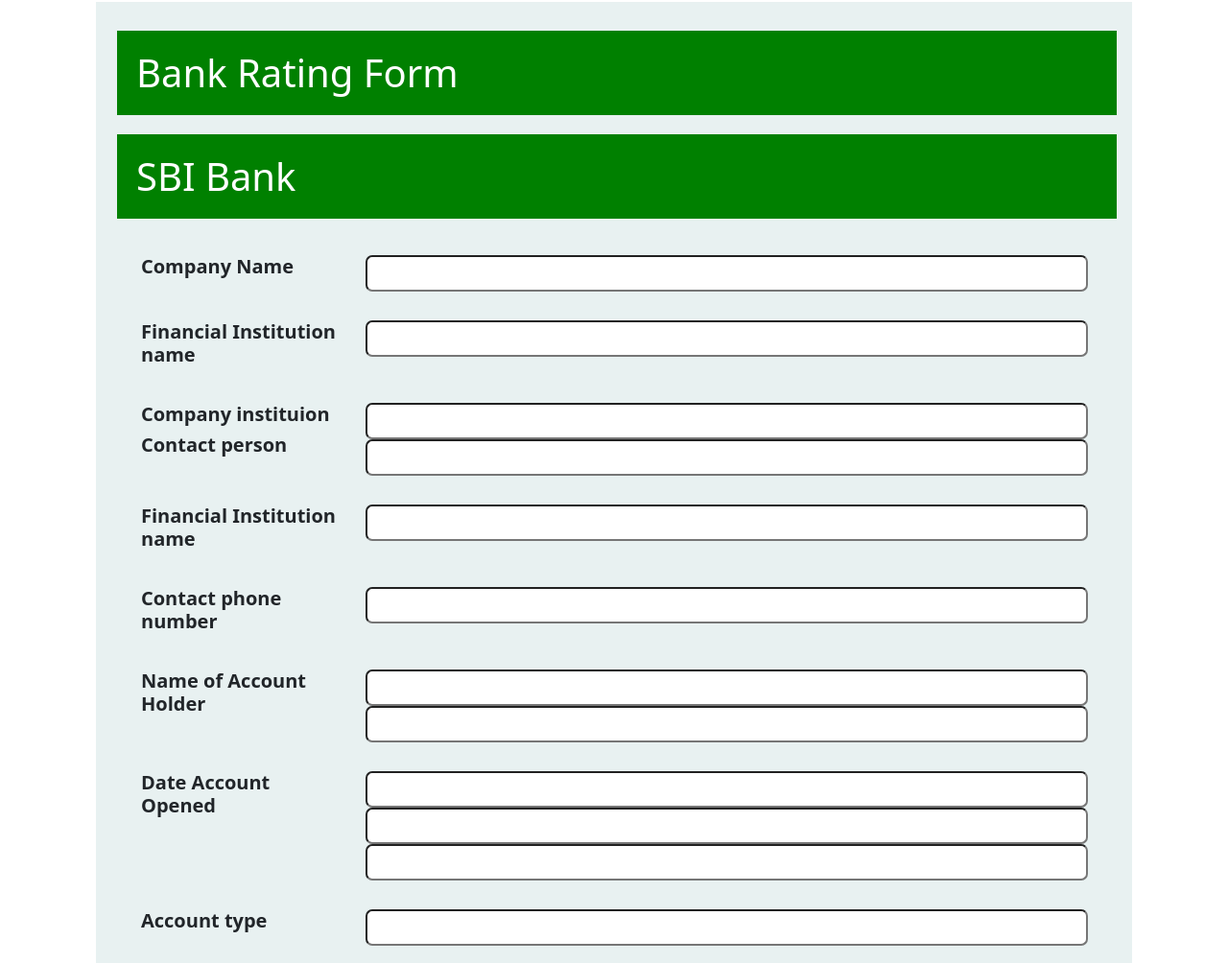
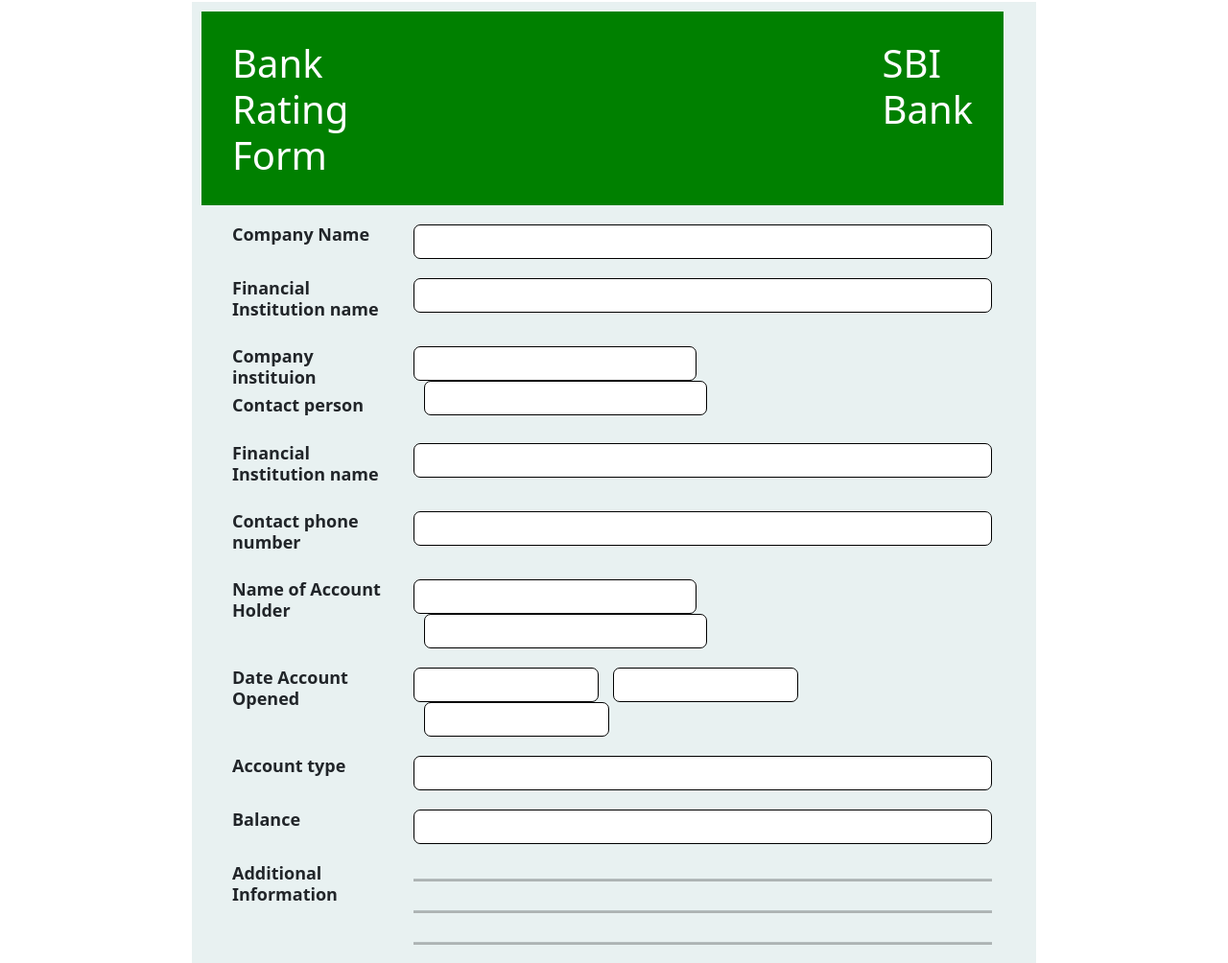
Before and after one commit to Ajaykumar5757/Bank-Rating-Form, a plain HTML site: page index.html in a window 1280 px wide. Shown: the top 1004 px of the page at 96% size. Drawn offline with nearby package versions, Linux system fonts and the light colour scheme.

Commit message:
Update style.css

```diff
--- a/style/style.css
+++ b/style/style.css
@@ -1,34 +1,72 @@
+.col{
+    display: flex;
+    background-color: green;
+}
+.d2{
+    float: right;
+    padding-left: 450px;
+}
 .row{
     width:100%;
-    margin: 30px 0px;
+    margin: 20px 0px;
 }
 
 input{
     width: 100%;
     border-radius: 7px;
     padding: 5px;
+    border-style: none;
+    border: 1px solid black;
 }
 
 .section{
-    margin: 2px 100px;
+    margin: 2px 200px;
     background-color: rgb(232, 241, 241);
     padding: 10px;
 }
 
 .row h2{
-    font-size: 20px;
-    margin-left:25px;
+    font-size: 18px;
+    margin-left:20px;
 }
 
 .row h1{
     background-color: green;
     color: white;
     padding:20px;
-    margin-top: 20px;
+    margin-top: 10px;
+    width: 105%;
+    font-size: 40px;
+}
+
+.row .gm{
+    margin-bottom: 30px;
+}
+
+.row p{
+    text-align: center;
+    font-size: 50px;
+    color: green;
+}
+
+.row h4{
+    text-align: center;
+    background-color: green;
+    color: white;
+    padding:20px;
+    margin-top: 10px;
     width: 103%;
     font-size: 40px;
 }
-
-.gm{
-    margin-bottom: 30px;
+.i1,.i11{
+    width:49%;
 }
+.i2,.i22{
+    width: 32%;
+}
+.i22{
+    margin-left: 11px;
+}
+.i11{
+    margin-left: 11px;
+}
```
